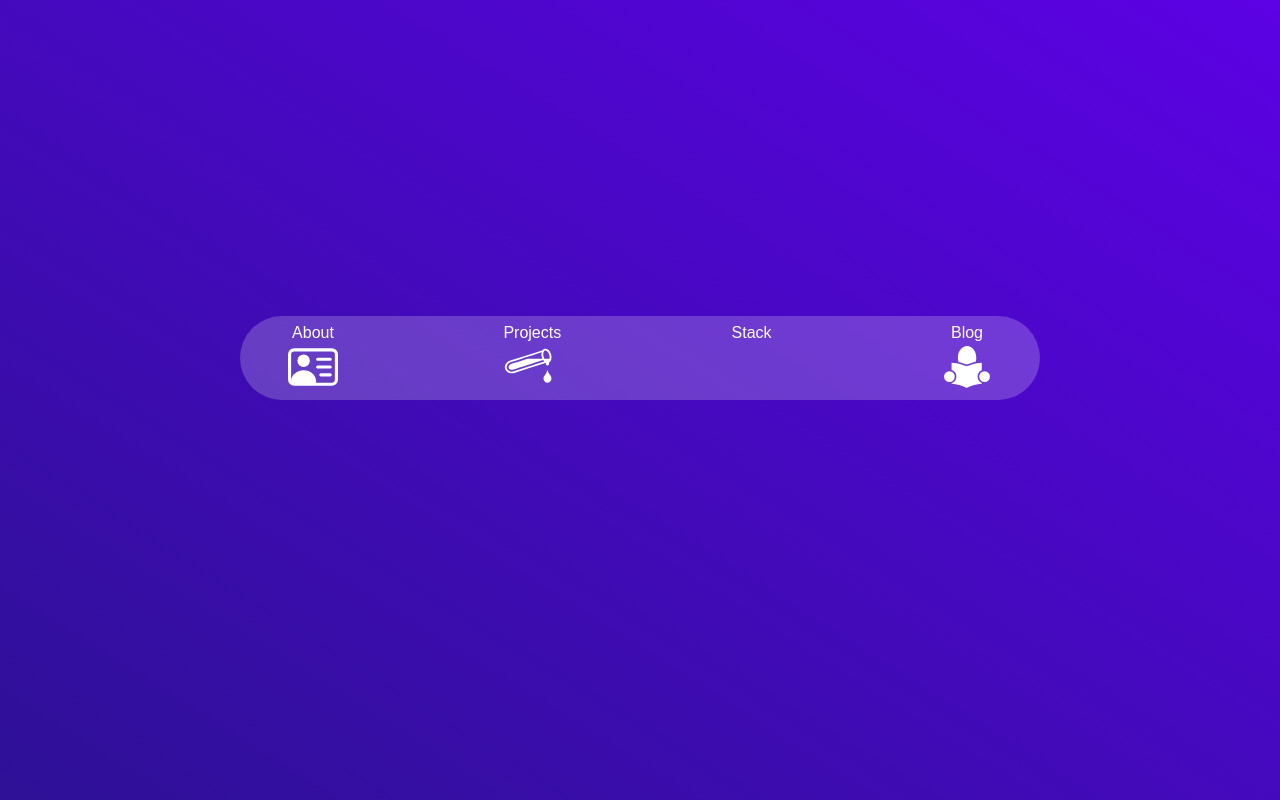
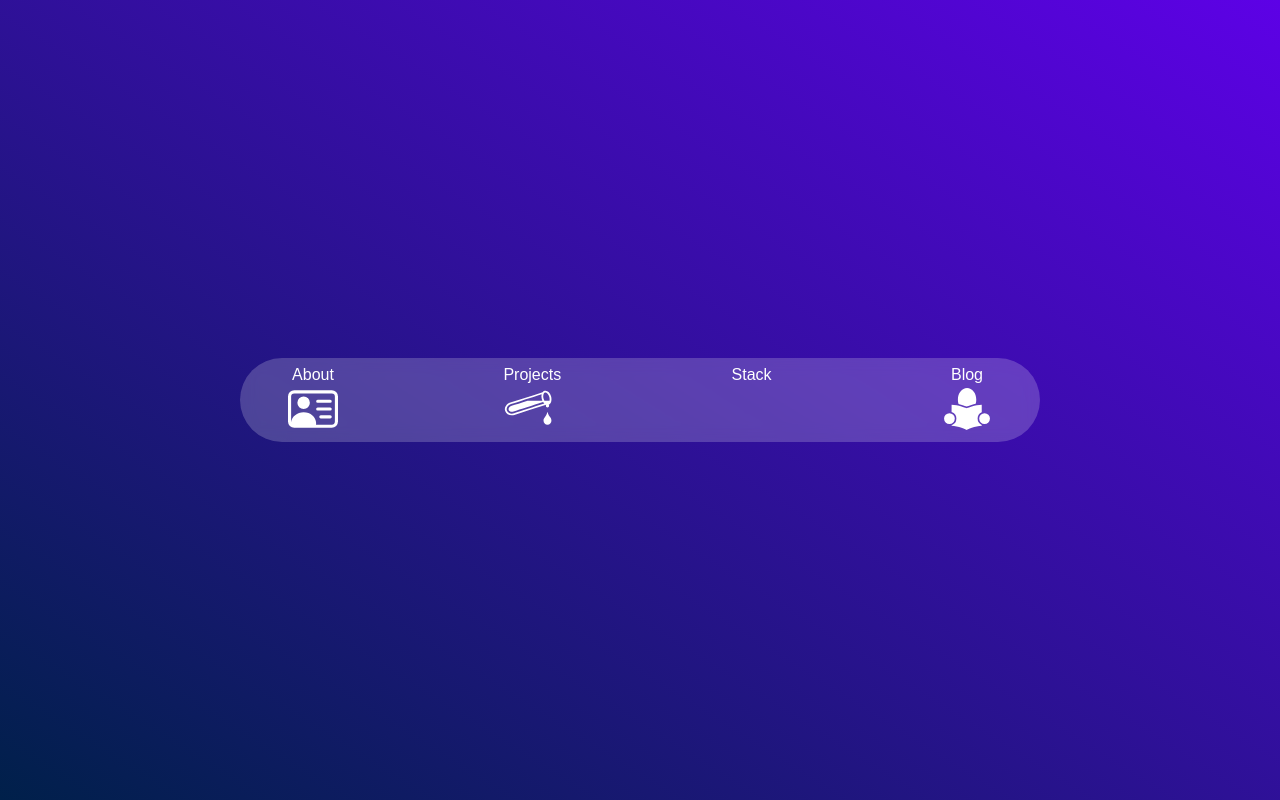
Before and after one commit to aljaz-ferenc/portfolio-af, a React (Vite) app: page / in a window 1280 px wide. Built offline with nearby package versions, Linux system fonts and the light colour scheme; some icons are missing; a web font is replaced by a local one.

Commit message:
initial commit

```diff
--- a/src/App.scss
+++ b/src/App.scss
@@ -5,8 +5,8 @@
   position: relative;
   &__background {
     background: linear-gradient(to top right, rgb(0, 32, 74), rgb(93, 1, 230));
-    width: 200vw;
-    height: 200vh;
+    width: 100%;
+    height: 100%;
     position: absolute;
     bottom: 0;
     left: 0;
@@ -15,13 +15,13 @@
   }
 }
 
-@keyframes animateBg {
-  from {
-    bottom: 0;
-    left: 0;
-  }
-  to {
-    bottom: -100vh;
-    left: -100vw;
-  }
-}
+// @keyframes animateBg {
+//   from {
+//     bottom: 0;
+//     left: 0;
+//   }
+//   to {
+//     bottom: -100vh;
+//     left: -100vw;
+//   }
+// }
--- a/src/components/Menu.jsx
+++ b/src/components/Menu.jsx
@@ -4,7 +4,6 @@ import { NavLink, Link, useLocation } from "react-router-dom";
 import { BsPersonVcard } from "react-icons/bs";
 import { GiChemicalDrop } from "react-icons/gi";
 import { GiRead } from "react-icons/gi";
-import { MdContactMail } from "react-icons/md";
 import { PiStackFill } from "react-icons/pi";
 
 export default function Menu() {
@@ -12,8 +11,7 @@ export default function Menu() {
 
   return (
     <div
-      className="menu"
-      style={{ bottom: location.pathname === "/" ? "50%" : "10%" }}
+      className={ location.pathname === "/" ? "menu centered" : "menu"}
     >
       <div className="menu__icons">
         <NavLink to="about" className="menu__icons--icon">
--- a/src/components/Menu.scss
+++ b/src/components/Menu.scss
@@ -1,6 +1,9 @@
 .menu {
-  position: absolute;
+  position: fixed;
+  top: 1rem;
+  height: fit-content;
   left: 50%;
+  margin: 0 auto;
   transform: translateX(-50%);
   background-color: #ffffff34;
   padding: 0.5rem 3rem;
@@ -15,6 +18,8 @@
   animation: openMenu 2s ease-out;
   transform-origin: 0%;
   z-index: 10;
+  backdrop-filter: blur(8px);
+  filter: drop-shadow(1px 1px 3px solid rgba(0, 0, 0, 0.2));
   & * {
     user-select: none;
   }
@@ -62,6 +67,12 @@
       }
     }
   }
+  &.centered{
+    position: absolute;
+    top: 50%;
+    left: 50%;
+    transform: translate(-50%, -50%);
+  }
 }
 
 @keyframes openMenu {
--- a/src/index.css
+++ b/src/index.css
@@ -23,6 +23,7 @@ body {
   font-family: "Josefin Slab", serif;
   font-family: "News Cycle", sans-serif;
   color: #fff;
+  overflow-x: hidden;
 }
 
 ::-moz-selection {
--- a/src/pages/About.scss
+++ b/src/pages/About.scss
@@ -2,6 +2,11 @@
   padding: 3rem;
   max-width: 50rem;
   margin: 0 auto;
+  display: flex;
+  justify-content: center;
+  align-items: flex-start;
+  flex-direction: column;
+  min-height: 100vh;
   &__title {
     margin-top: 3rem;
     font-size: 5rem;
--- a/src/pages/Projects.scss
+++ b/src/pages/Projects.scss
@@ -1,8 +1,9 @@
 .projects {
   overflow-y: scroll;
   gap: 1vw;
-  height: 100vh;
+  min-height: 100vh;
   margin: 0 auto;
   width: 100%;
   padding-bottom: 10rem;
+  margin-top: 3rem;
 }
--- a/src/pages/Stack.jsx
+++ b/src/pages/Stack.jsx
@@ -184,7 +184,7 @@ export default function Stack() {
     const boxGeometry = new THREE.BoxGeometry(1, 1, 1);
 
     //creates and links three and cannon box
-    const randomNum = Math.floor(Math.random() * 3);
+    // const randomNum = Math.floor(Math.random() * 3);
     function createBox(width, height, depth, position, texture) {
       //three mesh
       const mesh = new THREE.Mesh(
@@ -216,7 +216,7 @@ export default function Stack() {
       objects.push({ mesh, body });
     }
     textures.forEach((texture, i) => {
-      createBox(1, 1, 1, positions[randomNum][i], texture);
+      createBox(1, 1, 1, positions[0][i], texture);
     });
 
     const sphereGeometry = new THREE.SphereGeometry(1, 20, 20);
```
